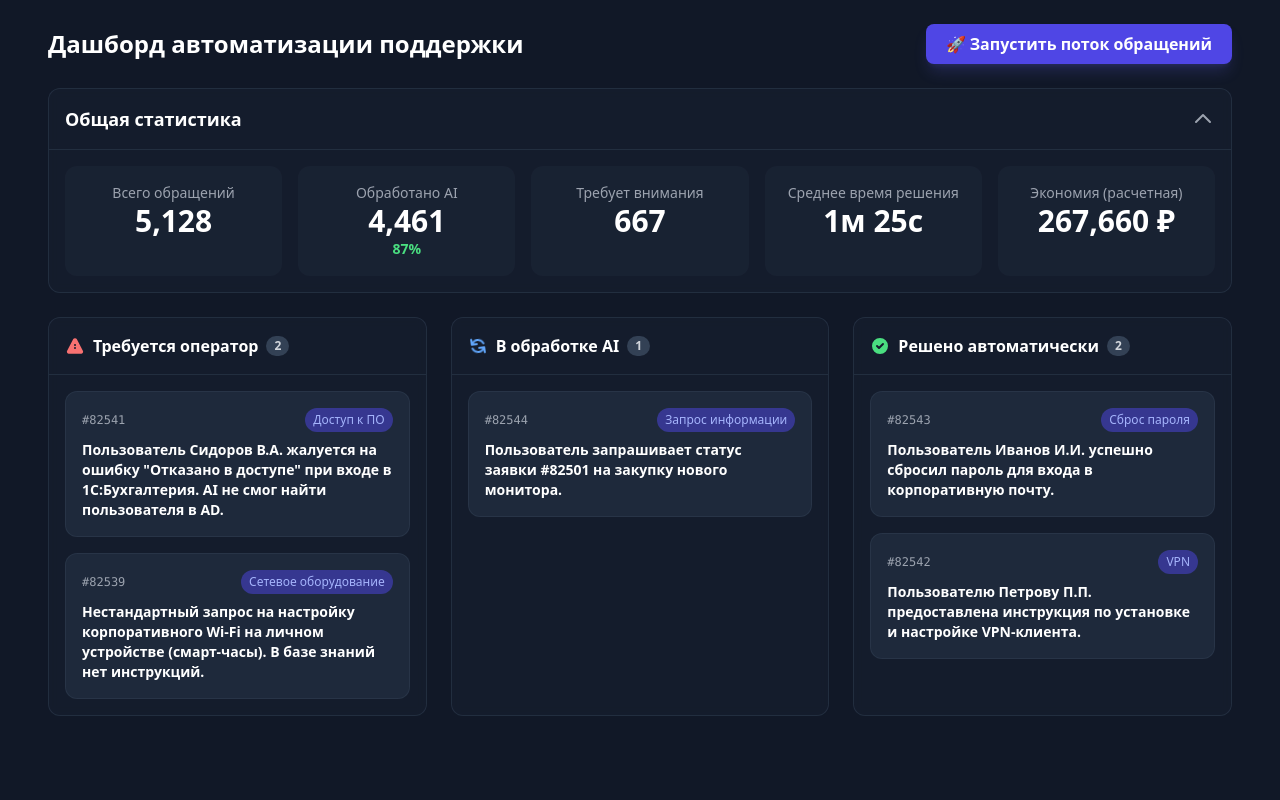
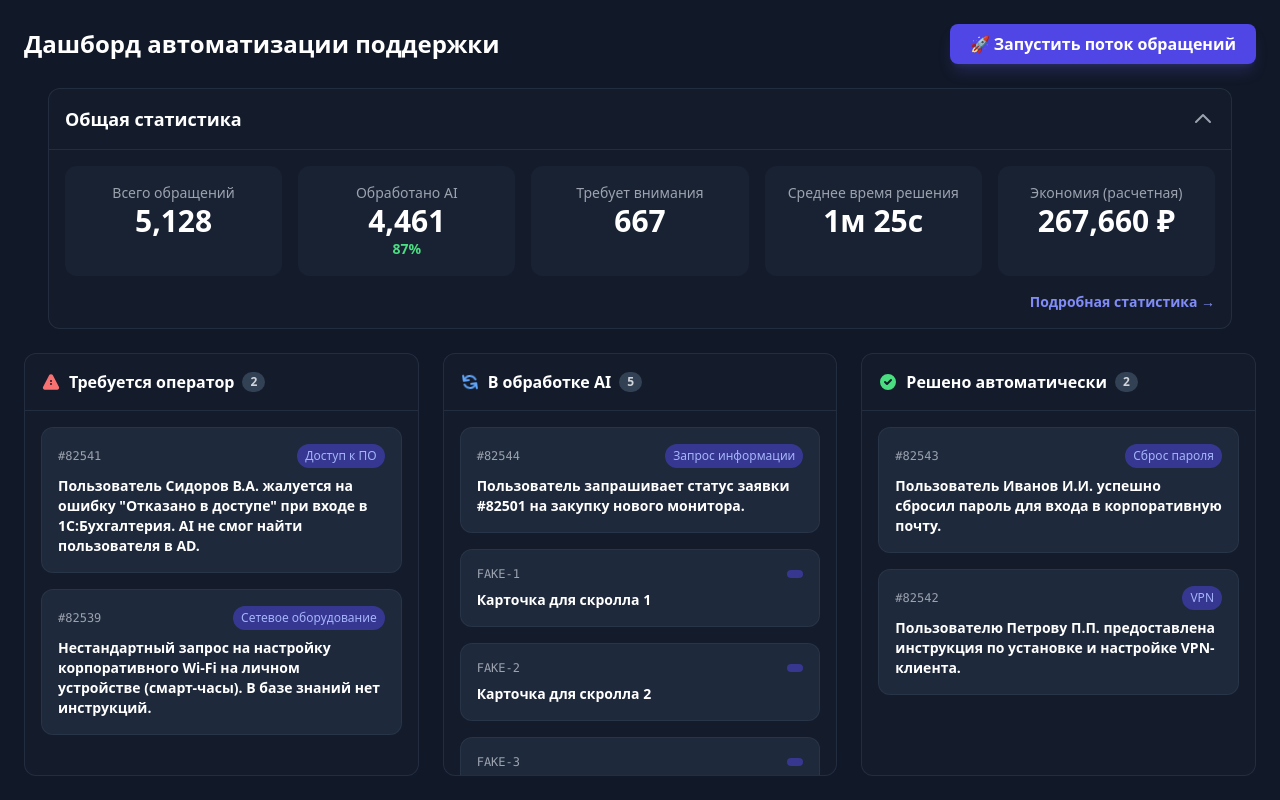
Before and after one commit to AnyaZhuk/hacaton-17-19-frontend, a React (Vite) app: page / in a window 1280 px wide. Built offline with nearby package versions, Linux system fonts and the light colour scheme.

Commit message:
feat: добавлена кнопка ведущая на статистику и скроллбары

```diff
--- a/package.json
+++ b/package.json
@@ -27,6 +27,7 @@
     "eslint-plugin-react-refresh": "^0.4.22",
     "globals": "^16.4.0",
     "postcss": "^8.5.6",
+    "tailwind-scrollbar": "^2.1.0",
     "tailwindcss": "^3.4.18",
     "vite": "^7.1.7"
   }
--- a/src/components/CollapsibleStats.jsx
+++ b/src/components/CollapsibleStats.jsx
@@ -1,4 +1,5 @@
 import { useState } from 'react';
+import { Link } from 'react-router-dom';
 import StatCard from './StatCard';
 
 const CollapsibleStats = () => {
@@ -6,19 +7,31 @@ const CollapsibleStats = () => {
 
   return (
     <div className="bg-slate-800/30 backdrop-blur-sm rounded-xl mb-6 mx-6 border border-slate-700/50">
-      <button onClick={() => setIsOpen(!isOpen)} className="w-full flex justify-between items-center p-4 focus:outline-none">
+      <div className="flex justify-between items-center p-4">
         <h2 className="text-lg font-semibold text-white">Общая статистика</h2>
-        <svg className={`w-6 h-6 text-gray-400 transform transition-transform duration-300 ${isOpen ? 'rotate-180' : ''}`} fill="none" viewBox="0 0 24 24" stroke="currentColor"><path strokeLinecap="round" strokeLinejoin="round" strokeWidth="2" d="M19 9l-7 7-7-7" /></svg>
-      </button>
+        <button onClick={() => setIsOpen(!isOpen)} className="focus:outline-none">
+          <svg className={`w-6 h-6 text-gray-400 transform transition-transform duration-300 ${isOpen ? 'rotate-180' : ''}`} fill="none" viewBox="0 0 24 24" stroke="currentColor"><path strokeLinecap="round" strokeLinejoin="round" strokeWidth="2" d="M19 9l-7 7-7-7" /></svg>
+        </button>
+      </div>
       <div className={`transition-all duration-500 ease-in-out overflow-hidden ${isOpen ? 'max-h-96 opacity-100' : 'max-h-0 opacity-0'}`}>
-        <div className="p-4 border-t border-slate-700/50 grid grid-cols-1 md:grid-cols-5 gap-4">
-          <div className="col-span-1 md:col-span-5 grid grid-cols-2 lg:grid-cols-5 gap-4">
+        <div className="px-4 pb-4 border-t border-slate-700/50">
+          <div className="pt-4 grid grid-cols-1 md:grid-cols-5 gap-4">
             <StatCard title="Всего обращений" value="5,128" />
             <StatCard title="Обработано AI" value="4,461" subValue="87%" />
             <StatCard title="Требует внимания" value="667" />
             <StatCard title="Среднее время решения" value="1м 25с" />
             <StatCard title="Экономия (расчетная)" value="267,660 ₽" />
           </div>
+
+          <div className="mt-4 flex justify-end">
+            <Link
+              to="/statistics"
+              className="text-sm font-semibold text-indigo-400 hover:text-indigo-300 transition-colors"
+            >
+              Подробная статистика →
+            </Link>
+          </div>
+
         </div>
       </div>
     </div>
--- a/src/components/TicketColumn.jsx
+++ b/src/components/TicketColumn.jsx
@@ -1,12 +1,13 @@
 import TicketCard from "./TicketCard";
 
 const TicketColumn = ({ title, icon, tickets, showAddToKbButton }) => (
-  <div className="flex-1 bg-slate-800/30 backdrop-blur-sm rounded-xl flex flex-col border border-slate-700/50 overflow-hidden">
+  <div className="flex-1 bg-slate-800/30 backdrop-blur-sm rounded-xl flex flex-col border border-slate-700/50 min-h-0">
     <h3 className="text-md font-bold text-white flex items-center p-4 border-b border-slate-700/50 shrink-0">
       {icon} {title}
       <span className="ml-2 bg-slate-700 text-gray-300 text-xs font-semibold px-2 py-0.5 rounded-full">{tickets.length}</span>
     </h3>
-    <div className="space-y-4 overflow-y-auto flex-1 p-4">
+    <div className="space-y-4 overflow-y-auto flex-1 p-4
+                    scrollbar-thin scrollbar-thumb-slate-600 scrollbar-track-slate-800">
       {tickets.map(ticket => (
         <TicketCard key={ticket.id} ticket={ticket} showAddToKbButton={showAddToKbButton} />
       ))}
--- a/src/pages/DashboardPage.jsx
+++ b/src/pages/DashboardPage.jsx
@@ -2,36 +2,31 @@ import CollapsibleStats from '../components/CollapsibleStats';
 import TicketColumn from '../components/TicketColumn';
 import { AlertIcon, ProcessIcon, CheckIcon } from '../components/Icons';
 
-const mockTicketsNeedsAttention = [
-  { id: '#82541', category: 'Доступ к ПО', summary: 'Пользователь Сидоров В.А. жалуется на ошибку "Отказано в доступе" при входе в 1С:Бухгалтерия. AI не смог найти пользователя в AD.', userRequest: 'Добрый день. Не могу зайти в 1С, пишет "Отказано в доступе". Раньше всё работало. Мои данные: Сидоров Василий Алибабаевич, таб. номер 778899.', aiAnalysis: { confidence: '35%', reason: 'Пользователь с указанным табельным номером не найден в Active Directory. Требуется ручная проверка данных.', foundArticles: ['Инструкция по первому входу в 1С.pdf'], suggestedAction: 'Проверить корректность табельного номера в HR-системе.' }},
-  { id: '#82539', category: 'Сетевое оборудование', summary: 'Нестандартный запрос на настройку корпоративного Wi-Fi на личном устройстве (смарт-часы). В базе знаний нет инструкций.', userRequest: 'Привет! Купил себе новые часы Galaxy Watch, не могу подключить их к нашему Wi-Fi "Rosatom_Secure". Помогите настроить.', aiAnalysis: { confidence: '20%', reason: 'Запрос касается личного устройства, не входящего в стандартный перечень поддерживаемого оборудования. Инструкции отсутствуют.', foundArticles: ['Настройка Wi-Fi на корпоративном ноутбуке.docx'], suggestedAction: 'Уточнить у пользователя, является ли устройство корпоративным. Если нет - отказать в поддержке согласно регламенту.' }},
-];
-const mockTicketsInProgress = [
-  { id: '#82544', category: 'Запрос информации', summary: 'Пользователь запрашивает статус заявки #82501 на закупку нового монитора.'}
-];
-const mockTicketsResolved = [
-  { id: '#82543', category: 'Сброс пароля', summary: 'Пользователь Иванов И.И. успешно сбросил пароль для входа в корпоративную почту.', userRequest: 'Забыл пароль от почты. Не могу войти. Иванов Иван.', aiAnalysis: { confidence: '98%', reason: 'Стандартный запрос на сброс пароля. Пользователь идентифицирован по email.', foundArticles: ['Инструкция по сбросу пароля.pdf'], executedAction: 'Пароль сброшен. Временный пароль и инструкция отправлены на личную почту, привязанную к аккаунту.', generatedResponse: 'Здравствуйте, Иван Иванович! Ваш пароль для корпоративной почты был сброшен. Временный пароль отправлен на вашу резервную почту.' }},
-  { id: '#82542', category: 'VPN', summary: 'Пользователю Петрову П.П. предоставлена инструкция по установке и настройке VPN-клиента.', userRequest: 'Не работает впн. Не могу подключиться из дома.', aiAnalysis: { confidence: '92%', reason: 'Типовой запрос на решение проблем с VPN.', foundArticles: ['Установка и настройка VPN.pdf', 'Частые ошибки VPN.docx'], executedAction: 'На почту пользователя отправлена ссылка на актуальную версию VPN-клиента и подробная инструкция по настройке.', generatedResponse: 'Здравствуйте, Петр Петрович! Мы отправили вам на почту подробную инструкцию по установке и настройке VPN. Пожалуйста, следуйте ей. Если проблема сохранится, сообщите нам код ошибки.' }},
-];
+const mockTicketsNeedsAttention = [ { id: '#82541', category: 'Доступ к ПО', summary: 'Пользователь Сидоров В.А. жалуется на ошибку "Отказано в доступе" при входе в 1С:Бухгалтерия. AI не смог найти пользователя в AD.', userRequest: 'Добрый день. Не могу зайти в 1С, пишет "Отказано в доступе". Раньше всё работало. Мои данные: Сидоров Василий Алибабаевич, таб. номер 778899.', aiAnalysis: { confidence: '35%', reason: 'Пользователь с указанным табельным номером не найден в Active Directory. Требуется ручная проверка данных.', foundArticles: ['Инструкция по первому входу в 1С.pdf'], suggestedAction: 'Проверить корректность табельного номера в HR-системе.' }}, { id: '#82539', category: 'Сетевое оборудование', summary: 'Нестандартный запрос на настройку корпоративного Wi-Fi на личном устройстве (смарт-часы). В базе знаний нет инструкций.', userRequest: 'Привет! Купил себе новые часы Galaxy Watch, не могу подключить их к нашему Wi-Fi "Rosatom_Secure". Помогите настроить.', aiAnalysis: { confidence: '20%', reason: 'Запрос касается личного устройства, не входящего в стандартный перечень поддерживаемого оборудования. Инструкции отсутствуют.', foundArticles: ['Настройка Wi-Fi на корпоративном ноутбуке.docx'], suggestedAction: 'Уточнить у пользователя, является ли устройство корпоративным. Если нет - отказать в поддержке согласно регламенту.' }}, ];
+const mockTicketsInProgress = [ { id: '#82544', category: 'Запрос информации', summary: 'Пользователь запрашивает статус заявки #82501 на закупку нового монитора.'}, { id: 'FAKE-1', summary: 'Карточка для скролла 1'}, { id: 'FAKE-2', summary: 'Карточка для скролла 2'}, { id: 'FAKE-3', summary: 'Карточка для скролла 3'}, { id: 'FAKE-4', summary: 'Карточка для скролла 4'} ];
+const mockTicketsResolved = [ { id: '#82543', category: 'Сброс пароля', summary: 'Пользователь Иванов И.И. успешно сбросил пароль для входа в корпоративную почту.', userRequest: 'Забыл пароль от почты. Не могу войти. Иванов Иван.', aiAnalysis: { confidence: '98%', reason: 'Стандартный запрос на сброс пароля. Пользователь идентифицирован по email.', foundArticles: ['Инструкция по сбросу пароля.pdf'], executedAction: 'Пароль сброшен. Временный пароль и инструкция отправлены на личную почту, привязанную к аккаунту.', generatedResponse: 'Здравствуйте, Иван Иванович! Ваш пароль для корпоративной почты был сброшен. Временный пароль отправлен на вашу резервную почту.' }}, { id: '#82542', category: 'VPN', summary: 'Пользователю Петрову П.П. предоставлена инструкция по установке и настройке VPN-клиента.', userRequest: 'Не работает впн. Не могу подключиться из дома.', aiAnalysis: { confidence: '92%', reason: 'Типовой запрос на решение проблем с VPN.', foundArticles: ['Установка и настройка VPN.pdf', 'Частые ошибки VPN.docx'], executedAction: 'На почту пользователя отправлена ссылка на актуальную версию VPN-клиента и подробная инструкция по настройке.', generatedResponse: 'Здравствуйте, Петр Петрович! Мы отправили вам на почту подробную инструкцию по установке и настройке VPN. Пожалуйста, следуйте ей. Если проблема сохранится, сообщите нам код ошибки.' }}, ];
+
 
 function DashboardPage() {
   return (
-    <main className="p-6">
-      <header className="flex justify-between items-center mb-6 mx-6">
-        <h1 className="text-2xl font-bold text-white">Дашборд автоматизации поддержки</h1>
-        <button className="bg-indigo-600 hover:bg-indigo-700 text-white px-5 py-2 rounded-lg font-semibold shadow-lg shadow-indigo-500/20 transform transition-transform hover:scale-105 active:scale-95">
+    <div className="h-screen flex flex-col bg-gray-900 text-white">
+      <header className="flex justify-between items-center p-6 shrink-0">
+        <h1 className="text-2xl font-bold">Дашборд автоматизации поддержки</h1>
+        <button className="bg-indigo-600 hover:bg-indigo-700 px-5 py-2 rounded-lg font-semibold shadow-lg shadow-indigo-500/20 transform transition-transform hover:scale-105 active:scale-95">
           🚀 Запустить поток обращений
         </button>
       </header>
 
-      <CollapsibleStats />
+      <div className="px-6 shrink-0">
+        <CollapsibleStats />
+      </div>
 
-      <div className="flex gap-6 px-6">
+      <main className="flex-1 flex gap-6 px-6 pb-6 min-h-0">
         <TicketColumn title="Требуется оператор" icon={<AlertIcon />} tickets={mockTicketsNeedsAttention} />
         <TicketColumn title="В обработке AI" icon={<ProcessIcon />} tickets={mockTicketsInProgress} />
         <TicketColumn title="Решено автоматически" icon={<CheckIcon />} tickets={mockTicketsResolved} showAddToKbButton={true} />
-      </div>
-    </main>
+      </main>
+    </div>
   );
 }
 
--- a/tailwind.config.js
+++ b/tailwind.config.js
@@ -17,5 +17,7 @@ export default {
       },
     },
   },
-  plugins: [],
+  plugins: [
+    require('tailwind-scrollbar'),
+  ],
 }
```
Also changed, not shown: src/pages/Statistics.jsx (added), 1 other file (tests, documents, lock files or other folders).
